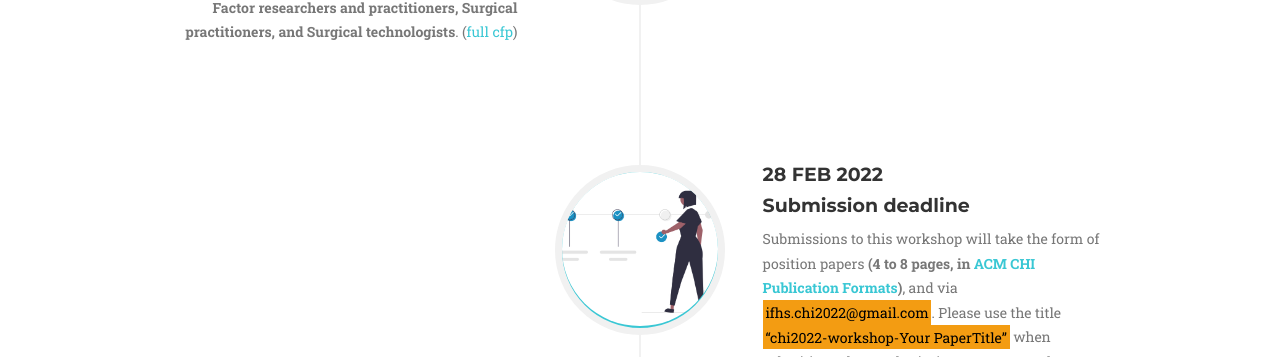
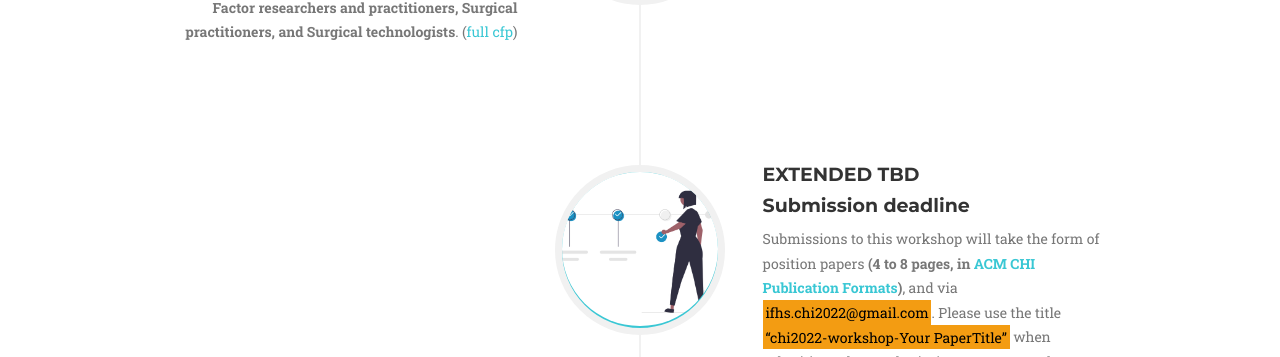
Before and after one commit to turtle2007/CHI22-ihfs, a Jekyll site: the page built from index.html, in a window 1280 px wide and 900 px high, scrolled down 1963 px. Shown: the part 97-454 px from the top of the window. Built offline with Jekyll 4.4.1, drawn with Linux system fonts in a browser that asks for light colours; some web fonts are replaced.

Commit message:
deadline update

```diff
--- a/_includes/dates.html
+++ b/_includes/dates.html
@@ -30,7 +30,7 @@
                             </div>
                             <div class="timeline-panel">
                                 <div class="timeline-heading">
-                                    <h4>28 Feb 2022</h4>
+                                    <h4>extended TBD</h4>
                                     <h4 class="subheading">Submission deadline</h4>
                                 </div>
                                 <div class="timeline-body">
```
